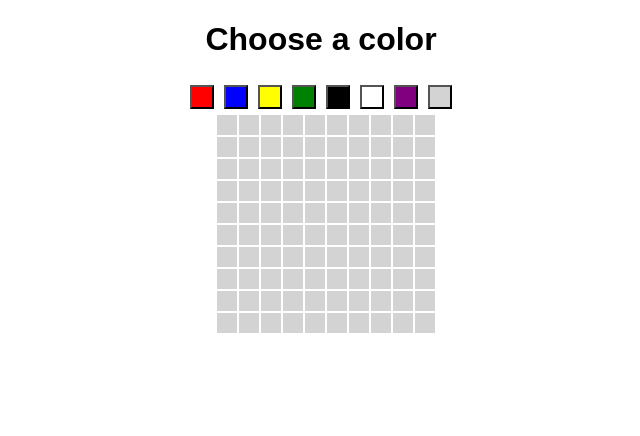
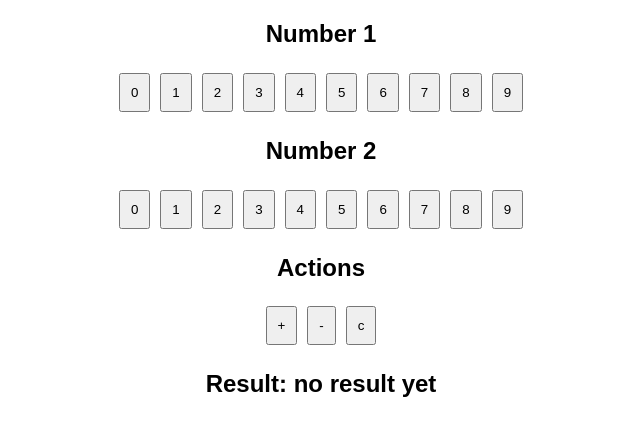
Before and after one commit to jingcheng-wang-2010/react-miniprojects, a React (Create React App) app: page / in a window 1280 px wide. Shown: the top 436 px of the page, without its empty margins (319-959 px from the left). Built offline with nearby package versions, Linux system fonts and the light colour scheme.

Commit message:
simple calculator using useReducer

```diff
--- /dev/null
+++ b/src/09-simple-calculator/SimpleCalculator.js
@@ -0,0 +1,46 @@
+import { useReducer } from "react"
+
+const initialState = {
+    num1: 0,
+    num2: 0,
+    result: 'no result yet'
+}
+
+function reducer (state, action) {
+    if (action.type === 'SET_NUM_ONE') return { ...state, num1: action.number }
+    if (action.type === 'SET_NUM_TWO') return { ...state, num2: action.number }
+    if (action.type === 'ADD') return { ...state, result: state.num1 + state.num2 }
+    if (action.type === 'MINUS') return { ...state, result: state.num1 - state.num2 }
+    if (action.type === 'CLEAR') return initialState
+}
+
+export default function SimpleCalculator () {
+    const [state, dispatch] = useReducer(reducer, initialState)
+  const numbers = [0, 1, 2, 3, 4, 5, 6, 7, 8, 9]
+
+  return (
+    <div>
+      <div>
+        <h2>Number 1</h2>
+        {numbers.map(number => (
+          <button key={number} onClick={() => dispatch({ type: 'SET_NUM_ONE', number})}>
+            {number}
+          </button>))}
+      </div>
+      <div>
+        <h2>Number 2</h2>
+        {numbers.map(number => (
+          <button key={number} onClick={() => dispatch({ type: 'SET_NUM_TWO', number})}>
+            {number}
+          </button>))}
+      </div>
+      <div>
+        <h2>Actions</h2>
+        <button onClick={() => dispatch({ type: 'ADD'})}>+</button>
+        <button onClick={() => dispatch({ type: 'MINUS'})}>-</button>
+        <button onClick={() => dispatch({ type: 'CLEAR'})}>c</button>
+      </div>
+      <div><h2>Result: {state.result}</h2></div>
+    </div>
+  )
+}
--- /dev/null
+++ b/src/09-simple-calculator/styles.css
@@ -0,0 +1,67 @@
+html, body {
+    font-family: sans-serif;
+  }
+
+  .page {
+    height: 100vh;
+    width: 100vw;
+    display: flex;
+    align-items: center;
+    justify-content: center;
+  }
+
+  .dark-mode {
+    background-color: #171717;
+  }
+
+  button {
+    padding: 10px;
+    margin: 5px;
+    outline: none;
+    border: 2px solid white;
+  }
+
+  .dark-mode-button {
+    border: 2px solid white;
+    color: white;
+    background-color: #171717;
+  }
+
+  .light-mode-button {
+    border: 2px solid #171717;
+    color: #171717;
+    background-color: white;
+  }
+
+  body {
+    padding: 0px;
+    margin: 0px;
+  }
+
+  input, label {
+    display: block;
+    margin: 8px auto;
+  }
+
+  input {
+    padding: 8px;
+    width: 300px;
+  }
+
+  input[type=submit] {
+    width: 100px;
+  }
+
+  .dog-pics {
+    display: flex;
+    flex-direction: column;
+    align-items: center;
+    justify-content: center;
+    margin-top: 50px;
+  }
+
+  .dog-pics img {
+    width: 500px;
+    height:400px;
+    object-fit: contain;
+  }
--- a/src/App.js
+++ b/src/App.js
@@ -7,6 +7,7 @@
 import ToggleWindowEvent from './06-add-window-event/ToggleWindowEvent'
 import ColorPicker from './07-color-picker/ColorPicker'
 import PixelArt from './08-pixel-art/PixelArt'
+import SimpleCalculator from './09-simple-calculator/SimpleCalculator'
 
 function App() {
   return (
@@ -17,8 +18,9 @@
       <DogPic />
       <ScoreKeeper />
       <ToggleWindowEvent />
-      <ColorPicker />*/}
-      <PixelArt />
+      <ColorPicker />
+      <PixelArt />*/}
+      <SimpleCalculator />
     </div>
   );
 }
```
